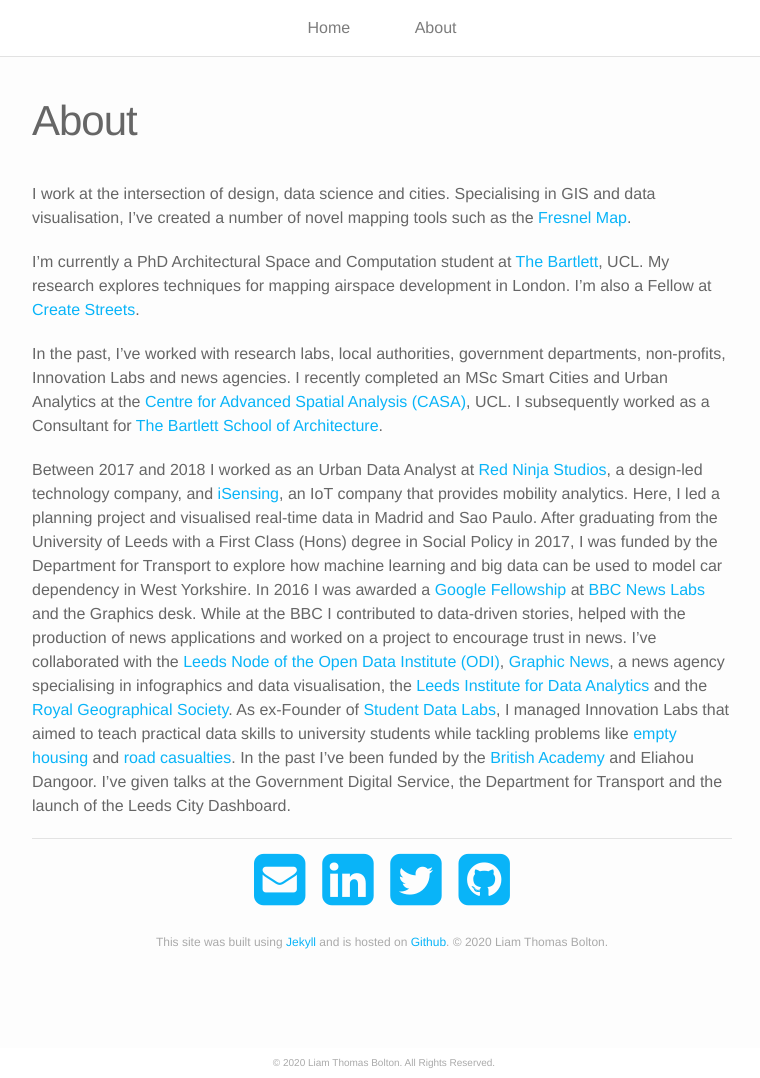
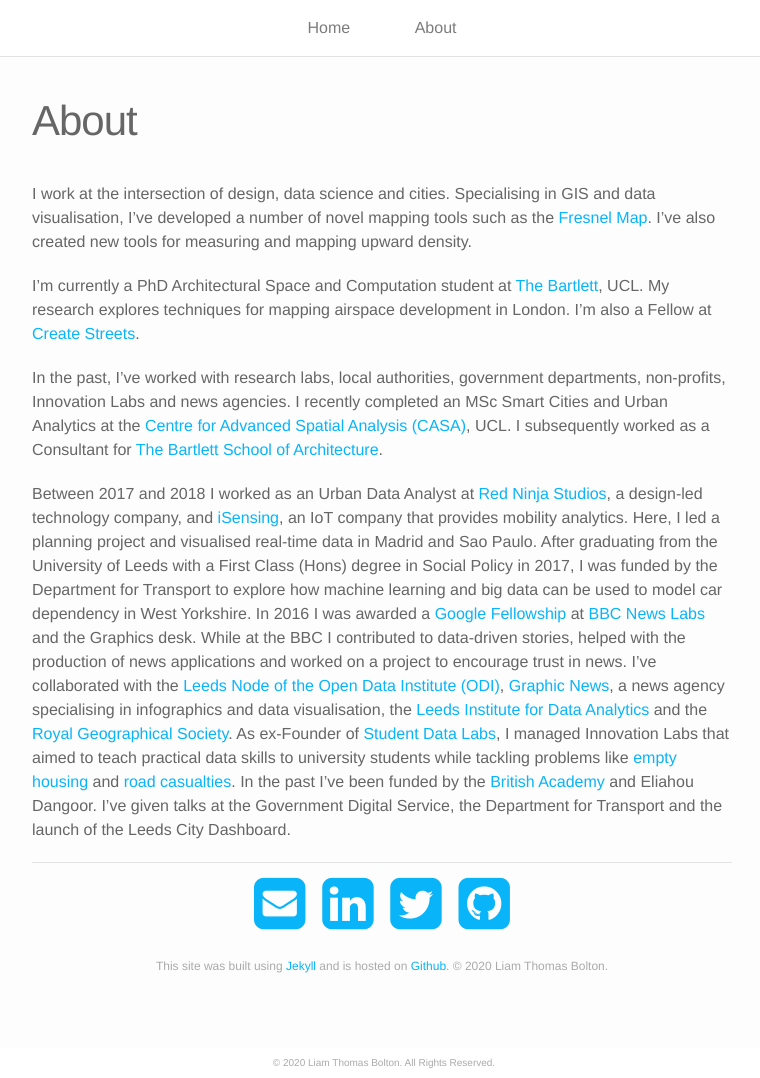
Before and after one commit to lbuk/portfolio-website, a Jekyll site: the page built from about.md, in a window 1280 px wide and 1078 px high. Shown: the whole window, without its empty margins (258-1018 px from the left). Built offline with Jekyll 4.4.1, drawn with Linux system fonts in a browser that asks for light colours; nearby versions of some CDN libraries.

Commit message:
Update about.md

```diff
--- a/about.md
+++ b/about.md
@@ -4,7 +4,7 @@
 permalink: /about/
 ---
 
-I work at the intersection of design, data science and cities. Specialising in GIS and data visualisation, I've created a number of novel mapping tools such as the <a href="https://www.liamthomasbolton.com/portfolio/FresnelMap/">Fresnel Map</a>.
+I work at the intersection of design, data science and cities. Specialising in GIS and data visualisation, I've developed a number of novel mapping tools such as the <a href="https://www.liamthomasbolton.com/portfolio/FresnelMap/">Fresnel Map</a>. I've also created new tools for measuring and mapping upward density.
 
 I'm currently a PhD Architectural Space and Computation student at <a href="https://www.ucl.ac.uk/bartlett/">The Bartlett</a>, UCL. My research explores techniques for mapping airspace development in London. I'm also a Fellow at <a href="http://www.createstreets.com/">Create Streets</a>.
 
```
